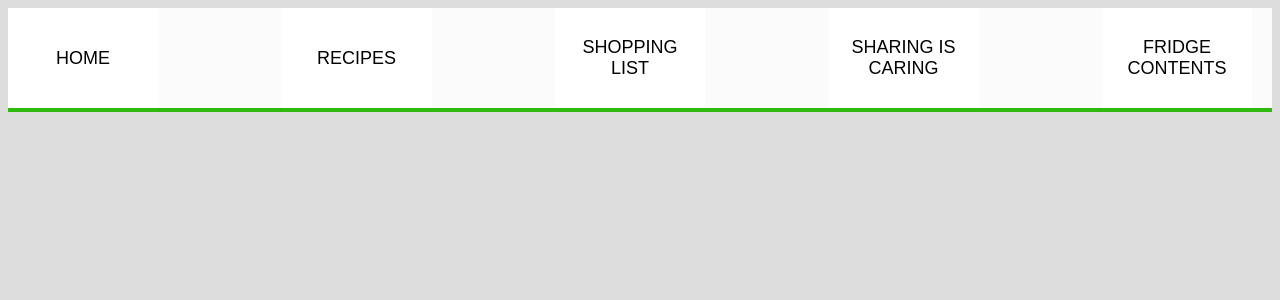
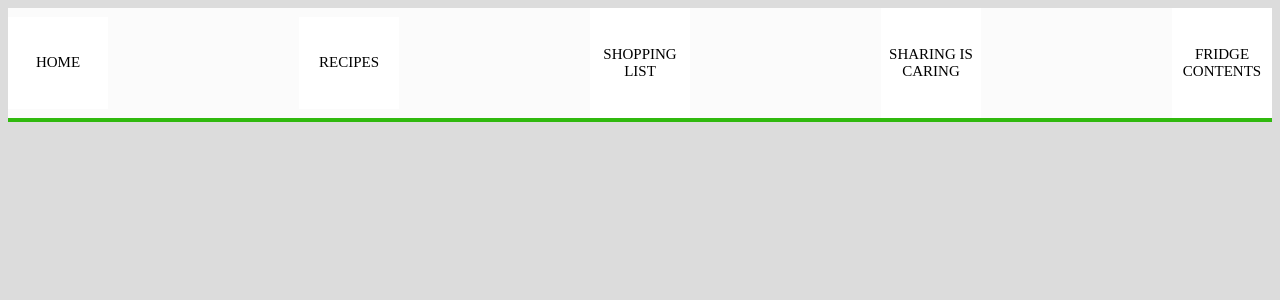
Before and after one commit to Yamairo/Challenge, a PHP site: page /app_homescreen.html in a window 1280 px wide. Shown: the top 300 px of the page. Run offline with PHP 8.4, Linux system fonts and the light colour scheme.

Commit message:
app homescreen verbeterd en bestanden voor href toegevoegd

```diff
--- a/app_homescreen.html
+++ b/app_homescreen.html
@@ -8,11 +8,11 @@
 </head>
 <body>
     <nav class="navbar">
-        <button class="button-nav" id="btn" onclick="document.location.href='app_homescreen.html'">HOME</button>
-        <button class="button-nav" id="btn" onclick="document.location.href=''">RECIPES</button>
-        <button class="button-nav" id="btn" onclick="document.location.href=' '">SHOPPING LIST</button>
-        <button class="button-nav" id="btn" onclick="document.location.href=' '">SHARING IS CARING</button>
-        <button class="button-nav" id="btn" onclick="document.location.href=' '">FRIDGE CONTENTS</button>
+        <a class="button-nav" href="app_homescreen.html">HOME</a>
+        <a class="button-nav" href="recipes.html">RECIPES</a>
+        <a class="button-nav" href="shopping_list.html">SHOPPING LIST</a>
+        <a class="button-nav" href="sharing_is_caring.html">SHARING IS CARING</a>
+        <a class="button-nav" href="fridge_contents.html">FRIDGE CONTENTS</a>
         <script src="javascript/activebutton.js"></script>
     </nav>
 </body>
--- a/challenge.html
+++ b/challenge.html
@@ -2,7 +2,6 @@
 <html>
     <head>
         <title>Food alarm</title>
-
     </head>
     <body>
         <p class="right"><span id="time"></span></p>
--- a/css/app_hs.css
+++ b/css/app_hs.css
@@ -6,6 +6,11 @@
 body {
     background-color: gainsboro;
 }
+
+a:link { text-decoration: none; }
+a:visited { text-decoration: none; }
+a:hover { text-decoration: none; }
+a:active { text-decoration: none; }
 
 .navbar {
     display: flex;
@@ -20,23 +25,18 @@ body {
     border-top: none;
 }
 
-button :hover{
-    color: aqua;
+.button-nav[id="btn"]{
+    background-color: var(--color);
 }
 
-/* .button-nav[id="btn"]{
-    background-color: var(--color);
-} */
-
 .button-nav{
-    height: 100px;
+    padding-top: 3%;
+    padding-bottom: 3%;
+    text-align: center;
     color: rgb(0, 0, 0);
     width: 100px;
     background-color: var(--background);
     border: 0ch;
     cursor: pointer;
-    font-size: 18px;
-    margin-right: 20px;
-    margin-top: 0px;
-    width: 150px;
+    font-size: 15px;
 }
--- a/javascript/activebutton.js
+++ b/javascript/activebutton.js
@@ -1,5 +1,9 @@
 document.querySelectorAll(".button-nav").forEach(
     link=>{
-        console.log(link.onclick)
+        console.log(link.href)
+        console.log(window.location.href)
+        if(link.href===window.location.hre){
+            link.setAttribute("btn", "page")
+        }
     }
 )
```
Also changed, not shown: fridge_contents.html (added, +11 -0 lines), recipes.html (added, +11 -0 lines), sharing_is_caring.html (added, +11 -0 lines), shopping_list.html (added, +11 -0 lines), website.html (+2 -5 lines).
